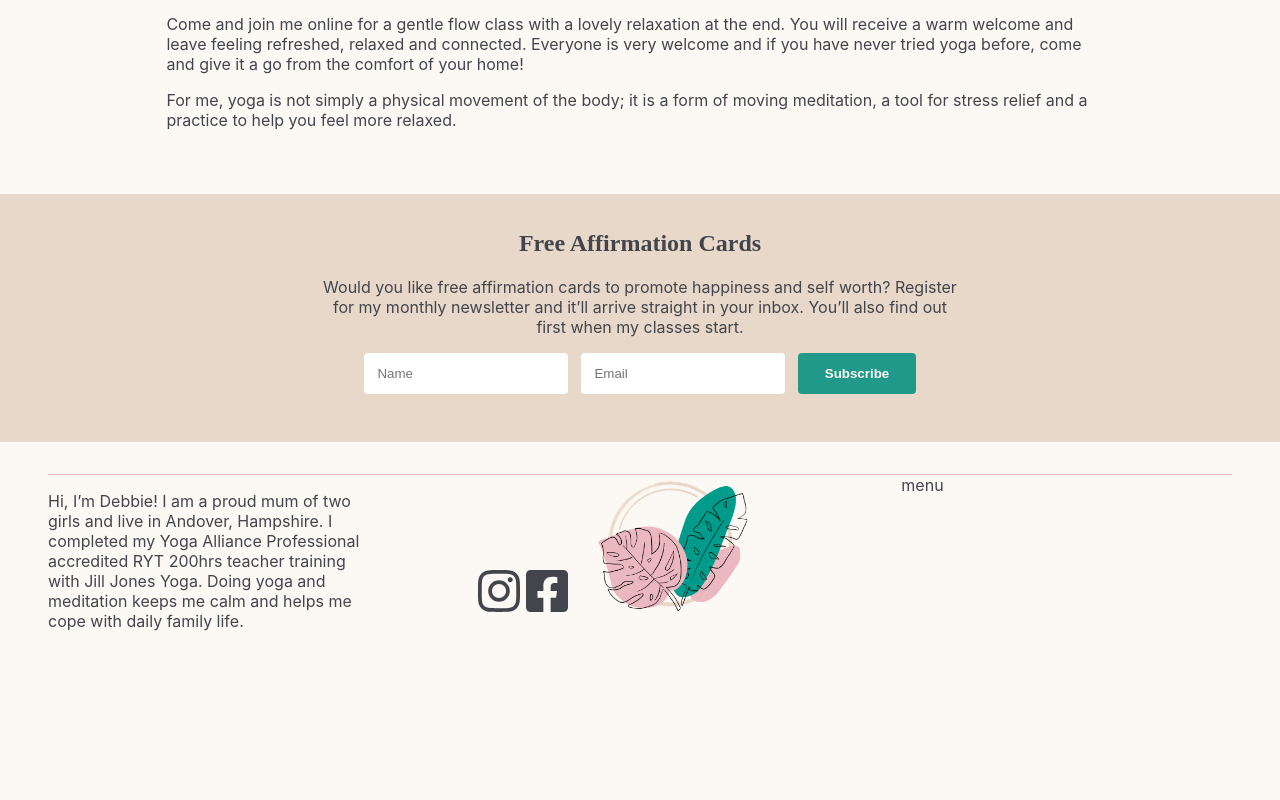
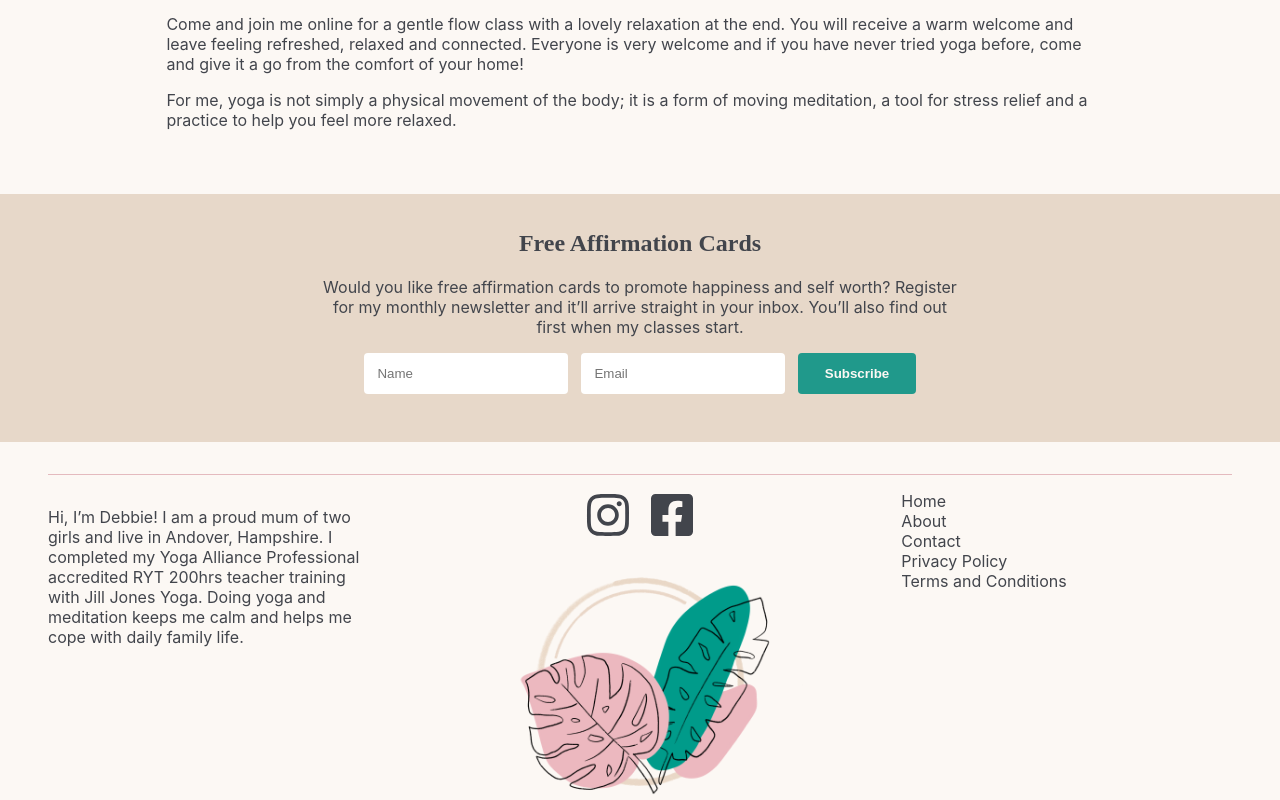
Before and after one commit to hellodeborahuk/yoga-website, a React (Create React App) app: page / in a window 1280 px wide. Shown: the part 646-1446 px from the top of the page. Before the commit the page ends 1293 px from the top, so only its background shows below. Built offline with nearby package versions, Linux system fonts and the light colour scheme; a web font is replaced by a local one.

Commit message:
Completed footer design

```diff
--- a/src/App.css
+++ b/src/App.css
@@ -119,6 +119,7 @@ input {
 footer {
   border-top: 1px solid var(--soft-pink);
   margin-top: 2em;
+  padding-top: 1em;
   display: flex;
   justify-content: space-between;
   gap: 6em;
@@ -126,13 +127,36 @@ footer {
 
 footer > * { flex: 1; }
 
+.social {  display: grid;
+  grid-template-columns: 1fr 1fr;
+  grid-auto-flow: row;
+  gap: 1em;
+  grid-template-areas:
+    "instagram facebook "
+    "logo logo";
+  justify-items: center;
+  align-items: start;
+}
+
+.facebook { grid-area: facebook;
+justify-self: start; }
+
+.instagram { grid-area: instagram;
+justify-self: end; }
 
 .social-icons {
   font-size: 3rem;
-  margin: 0 auto;
 }
 
 .logo {
-  width: 60%;
-  margin: 0 auto;
+  grid-area: logo;
+  width: 100%;
 }
+
+.footer-nav {
+  display: flex;
+  flex-direction: column;
+}
+.footer-nav a {
+   font-weight: 400;
+}
--- a/src/components/Footer.js
+++ b/src/components/Footer.js
@@ -13,15 +13,25 @@ export default function Footer() {
         </p>
       </div>
       <div className="social">
-        <a href="/" className="social-icons">
+        <a href="/" className="social-icons instagram">
           <FaInstagram />
         </a>
-        <a href="/" className="social-icons">
+        <a href="/" className="social-icons facebook">
           <FaFacebookSquare />
         </a>
-        <img src="./images/logo-nameless-small.png" alt="logo" className="logo" />
+        <img
+          src="./images/logo-nameless-small.png"
+          alt="logo"
+          className="logo"
+        />
       </div>
-      <div>menu</div>
+      <div className="footer-nav">
+        <a href="/">Home</a>
+        <a href="/">About</a>
+        <a href="/">Contact</a>
+        <a href="/">Privacy Policy</a>
+        <a href="/">Terms and Conditions</a>
+      </div>
     </footer>
   );
 }
```
